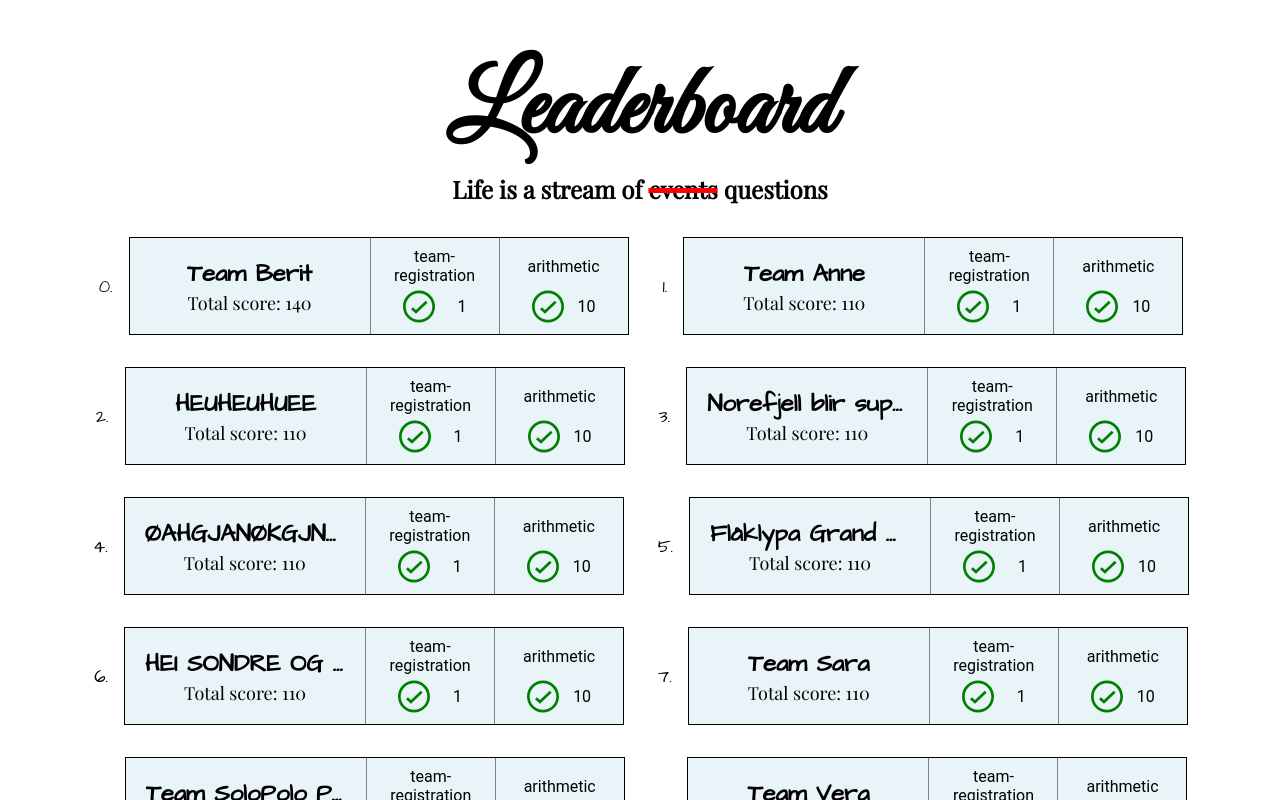
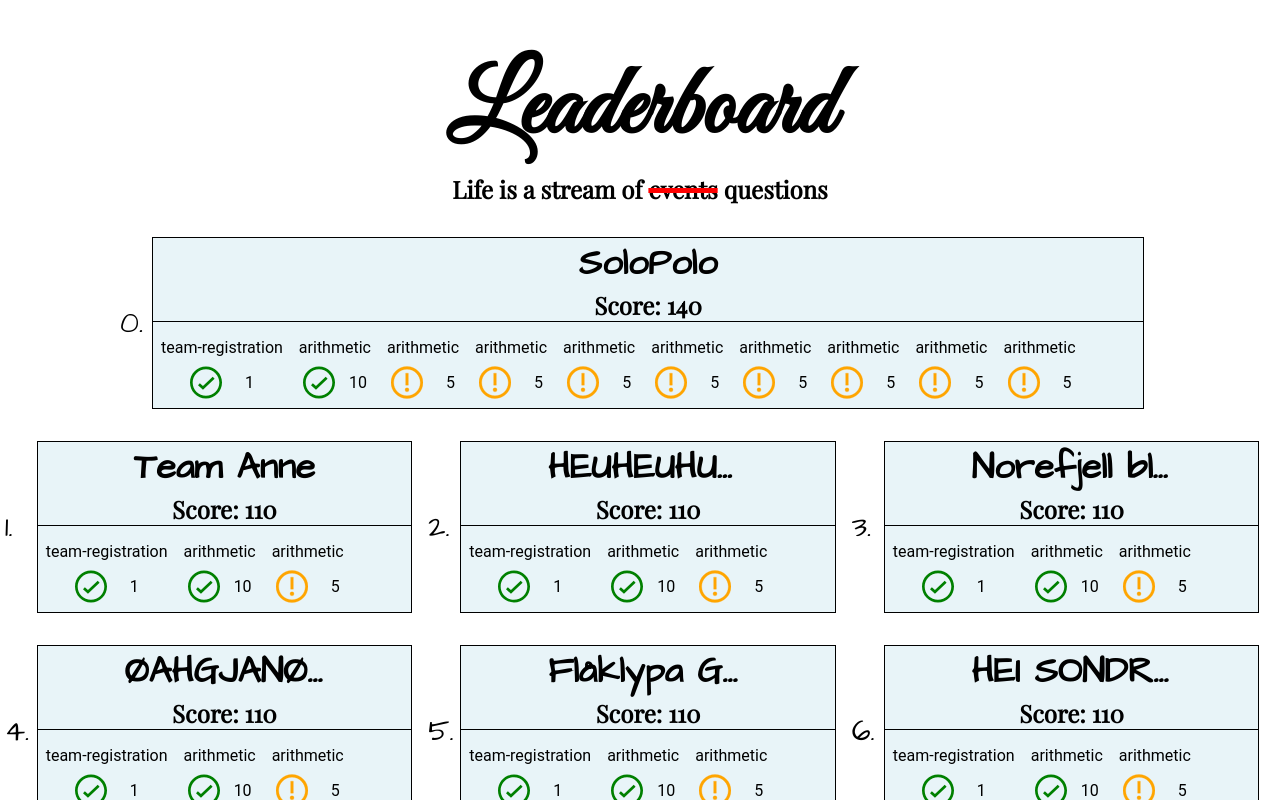
Before and after one commit to navikt/leesah-game, a React (Vite) app in the folder quizboard/frontend/: page / in a window 1280 px wide. Shown: the top 800 px of the page. Built offline with nearby package versions, Linux system fonts and the light colour scheme.

Commit message:
prøvde å lage ny frontend

```diff
--- a/quizboard/frontend/src/Leaderboard/Leaderboard.less
+++ b/quizboard/frontend/src/Leaderboard/Leaderboard.less
@@ -1,6 +1,5 @@
 .leaderboard {
   display: flex;
-  flex-direction: row;
   flex-wrap: wrap;
   justify-content: center;
 
@@ -9,31 +8,47 @@
     flex-direction: row;
   }
 
+  &__number {
+    align-self: center;
+    text-align: left;
+    font-family: 'Architects Daughter', serif;
+    font-size: 30px;
+    width: 1rem;
+  }
+
   &__team {
     border: 1px solid black;
-    display: flex;
-    flex-direction: row;
-    justify-content: center;
+    display: grid;
+    grid-template-columns: auto auto;
+    grid-template-rows: auto;
     margin: 1rem;
     background-color: #e8f4f8;
     width: fit-content;
-    height: 6rem;
+    //gap-border? grid-border?
+
   }
 
   &__info {
-    width: 15rem;
     padding: 0;
     display: flex;
     flex-direction: column;
     margin: auto 0;
+    grid-column-start: 1;
+    grid-column-end: 3;
+    border-bottom: 1px solid black;
+  }
+  &__categories {
+    display: flex;
+    justify-content: center;
+    flex-wrap: wrap;
   }
 
   &__teamname {
     align-self: center;
     text-align: center;
-    font-size: 24px;
+    font-size: 36px;
     font-family: 'Architects Daughter', cursive;
-    margin: 0;
+    margin: 0 .5rem;
     width: 200px;
     white-space: nowrap;
     overflow: hidden;
@@ -44,25 +59,16 @@
     align-self: center;
     text-align: center;
     font-family: 'Playfair Display', serif;
-    font-size: 18px;
+    font-weight: bolder;
+    font-size: 24px;
     margin: 0;
-  }
-
-  &__number {
-    align-self: center;
-    text-align: left;
-    font-family: 'Architects Daughter', serif;
-    font-size: 18px;
-    padding-left: 1em;
-    padding-right: 0;
   }
 
   &__category {
     display: grid;
     align-items: center;
     padding: .5rem;
-    width: 7rem;
-    border-left: 1px solid grey;
+    //border: 1px solid grey;
     text-align: center;
     place-items: center;
     grid-template-rows: 50% 50%;
--- a/quizboard/frontend/src/Leaderboard/Leaderboard.tsx
+++ b/quizboard/frontend/src/Leaderboard/Leaderboard.tsx
@@ -43,8 +43,10 @@ export default function Leaderboard() {
                         <div className='leaderboard__team'>
                             <div className='leaderboard__info'>
                                 <h3 className='leaderboard__teamname'>{team.name}</h3>
-                                <p className='leaderboard__score'>Total score: {team.score}</p>
+                                <p className='leaderboard__score'>Score: {team.score}</p>
                             </div>
+                            <div className='leaderboard__categories'>
+
                             {team.categoryResult.map((category: any, index: number) => (
                                 <div key={index} className='leaderboard__category'>
                                     <p className='leaderboard__category__name'>{category.name}</p>
@@ -54,6 +56,7 @@ export default function Leaderboard() {
                                     </div>
                                 </div>
                             ))}
+                            </div>
                         </div>
                     </div>
                 ))}
--- a/quizboard/frontend/src/hardcodedBackend.ts
+++ b/quizboard/frontend/src/hardcodedBackend.ts
@@ -10,7 +10,7 @@ export const testBackend = (): Backend => {
 
 let testData = {
     'board': [{
-        'name': 'Team SoloPolo Pølsedalt',
+        'name': 'Pølsedalt',
         'score': 60,
         'categoryResult': [{
             'name': 'team-registration',
@@ -20,8 +20,13 @@ let testData = {
             'name': 'arithmetic',
             'status': 'PENDING',
             'okCount': 5,
+        }, {
+            'name': 'arithmetic',
+            'status': 'PENDING',
+            'okCount': 5,
         }],
-    }, {
+    },
+        {
         'name': 'Team Vera',
         'score': 10,
         'categoryResult': [{
@@ -32,6 +37,10 @@ let testData = {
             'name': 'arithmetic',
             'status': 'FAILURE',
             'okCount': 0,
+        }, {
+            'name': 'arithmetic',
+            'status': 'PENDING',
+            'okCount': 5,
         }],
     }, {
         'name': 'Team Anne',
@@ -44,6 +53,10 @@ let testData = {
             'name': 'arithmetic',
             'status': 'OK',
             'okCount': 10,
+        }, {
+            'name': 'arithmetic',
+            'status': 'PENDING',
+            'okCount': 5,
         }],
     }, {
         'name': 'HEUHEUHUEE',
@@ -56,6 +69,10 @@ let testData = {
             'name': 'arithmetic',
             'status': 'OK',
             'okCount': 10,
+        }, {
+            'name': 'arithmetic',
+            'status': 'PENDING',
+            'okCount': 5,
         }],
     }, {
         'name': 'Norefjell blir superkult',
@@ -68,6 +85,10 @@ let testData = {
             'name': 'arithmetic',
             'status': 'OK',
             'okCount': 10,
+        }, {
+            'name': 'arithmetic',
+            'status': 'PENDING',
+            'okCount': 5,
         }],
     }, {
         'name': 'ØAHGJANØKGJNDHAERHSDFHSFJFHJLYAETKJLKHFITDUR',
@@ -80,6 +101,10 @@ let testData = {
             'name': 'arithmetic',
             'status': 'OK',
             'okCount': 10,
+        }, {
+            'name': 'arithmetic',
+            'status': 'PENDING',
+            'okCount': 5,
         }],
     }, {
         'name': 'Flåklypa Grand Prix',
@@ -92,6 +117,10 @@ let testData = {
             'name': 'arithmetic',
             'status': 'OK',
             'okCount': 10,
+        }, {
+            'name': 'arithmetic',
+            'status': 'PENDING',
+            'okCount': 5,
         }],
     }, {
         'name': 'HEI SONDRE OG ULRIK',
@@ -104,9 +133,13 @@ let testData = {
             'name': 'arithmetic',
             'status': 'OK',
             'okCount': 10,
+        }, {
+            'name': 'arithmetic',
+            'status': 'PENDING',
+            'okCount': 5,
         }],
     }, {
-        'name': 'Team Berit',
+        'name': 'SoloPolo',
         'score': 140,
         'categoryResult': [{
             'name': 'team-registration',
@@ -116,9 +149,41 @@ let testData = {
             'name': 'arithmetic',
             'status': 'OK',
             'okCount': 10,
+        }, {
+            'name': 'arithmetic',
+            'status': 'PENDING',
+            'okCount': 5,
+        }, {
+            'name': 'arithmetic',
+            'status': 'PENDING',
+            'okCount': 5,
+        }, {
+            'name': 'arithmetic',
+            'status': 'PENDING',
+            'okCount': 5,
+        }, {
+            'name': 'arithmetic',
+            'status': 'PENDING',
+            'okCount': 5,
+        }, {
+            'name': 'arithmetic',
+            'status': 'PENDING',
+            'okCount': 5,
+        }, {
+            'name': 'arithmetic',
+            'status': 'PENDING',
+            'okCount': 5,
+        }, {
+            'name': 'arithmetic',
+            'status': 'PENDING',
+            'okCount': 5,
+        }, {
+            'name': 'arithmetic',
+            'status': 'PENDING',
+            'okCount': 5,
         }],
     }, {
-        'name': 'Team Sara',
+        'name': 'Test',
         'score': 110,
         'categoryResult': [{
             'name': 'team-registration',
@@ -128,6 +193,10 @@ let testData = {
             'name': 'arithmetic',
             'status': 'OK',
             'okCount': 10,
+        }, {
+            'name': 'arithmetic',
+            'status': 'PENDING',
+            'okCount': 5,
         }],
     }],
 };
```
